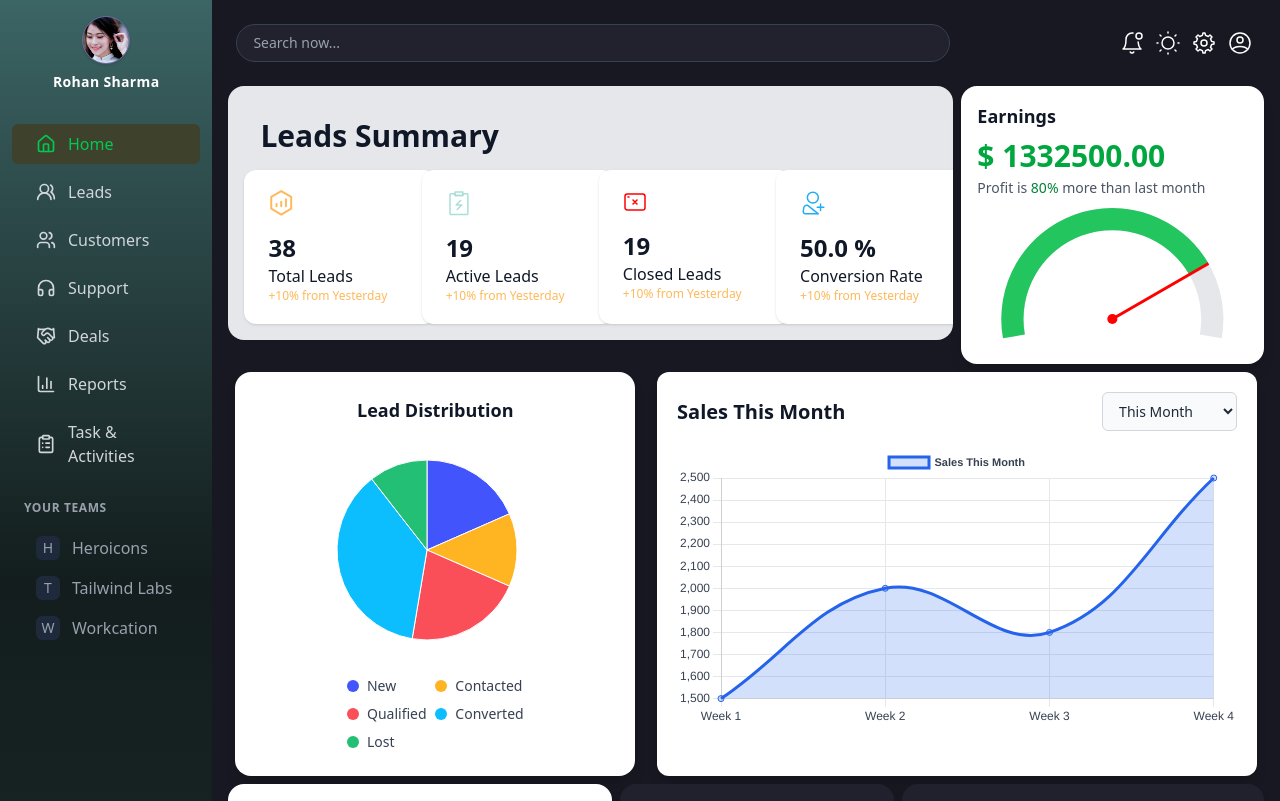
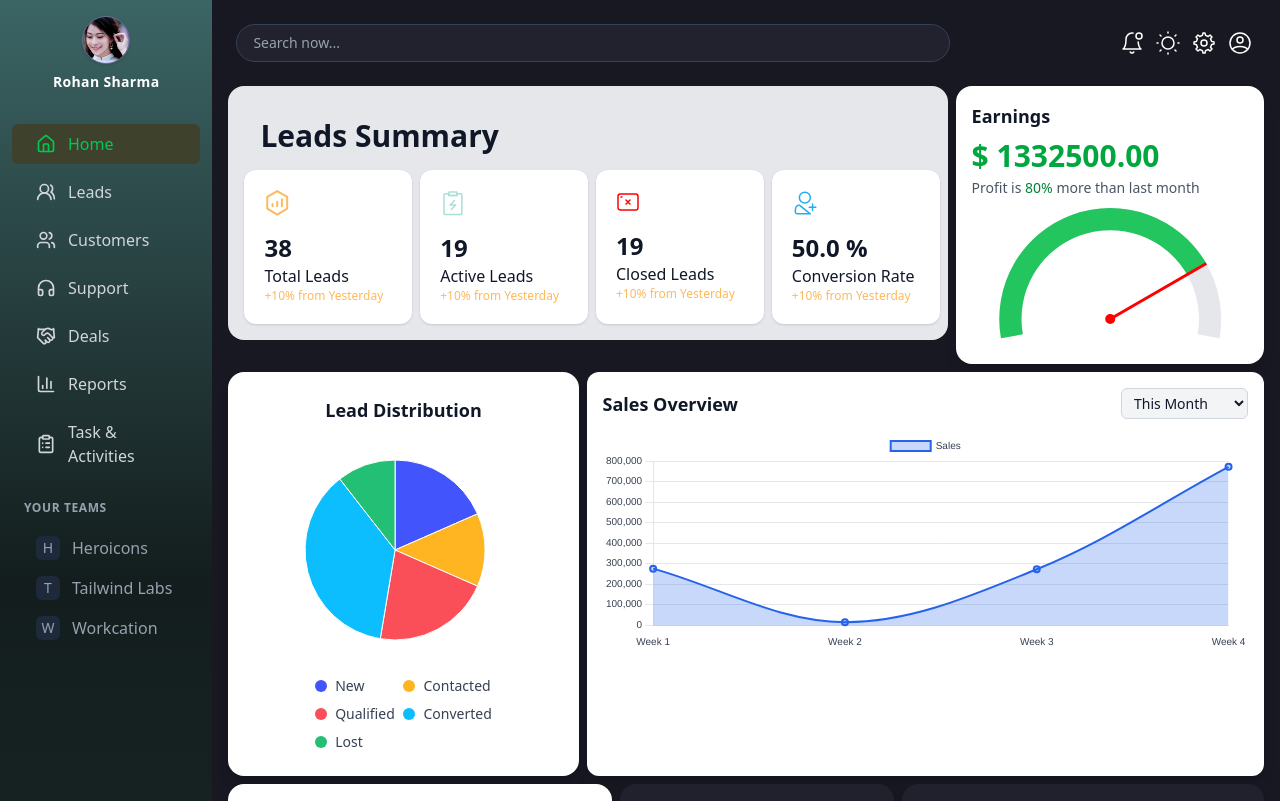
Before and after one commit to rajkumar1325/CRM-Website, a React (Vite) app: page / in a window 1280 px wide. Shown: the top 801 px of the page. Built offline with nearby package versions, Linux system fonts and the light colour scheme.

Commit message:
Fixing some minor issues inside the cards.jsx

```diff
--- a/src/assets/MockData/MockData.jsx
+++ b/src/assets/MockData/MockData.jsx
@@ -12,7 +12,6 @@
  *
  *
  */
-
 export const mockData = [
   {
     id: 267881,
@@ -23,7 +22,7 @@ export const mockData = [
     conversionDate: "2025-01-28",
     dealStatus: "active",
     receivedAmount: 1000,
-    purchaseDate : "2025-01-28",
+    purchaseDate: "2025-01-28 14:22",
   },
   {
     id: 498276,
@@ -34,8 +33,7 @@ export const mockData = [
     conversionDate: "2025-02-14",
     dealStatus: "close",
     receivedAmount: 95000,
-    purchaseDate : "2025-02-28"
-
+    purchaseDate: "2025-02-28 11:45",
   },
   {
     id: 732145,
@@ -46,7 +44,7 @@ export const mockData = [
     conversionDate: "2025-03-22",
     dealStatus: "close",
     receivedAmount: 175000,
-    purchaseDate : "2025-01-22"
+    purchaseDate: "2025-01-22 16:33",
   },
   {
     id: 812364,
@@ -57,7 +55,7 @@ export const mockData = [
     conversionDate: "2025-04-01",
     dealStatus: "close",
     receivedAmount: 140000,
-    purchaseDate : "2025-01-18"
+    purchaseDate: "2025-01-18 10:12",
   },
   {
     id: 964523,
@@ -68,7 +66,7 @@ export const mockData = [
     conversionDate: "2025-04-18",
     dealStatus: "close",
     receivedAmount: 210000,
-    purchaseDate : "2015-01-28"
+    purchaseDate: "2015-01-28 13:40",
   },
   {
     id: 174862,
@@ -79,7 +77,7 @@ export const mockData = [
     conversionDate: "2025-05-09",
     dealStatus: "close",
     receivedAmount: 88000,
-    purchaseDate : "2025-11-28"
+    purchaseDate: "2025-11-28 19:55",
   },
   {
     id: 653217,
@@ -90,7 +88,7 @@ export const mockData = [
     conversionDate: "2025-05-25",
     dealStatus: "close",
     receivedAmount: 165000,
-    purchaseDate : "2025-01-01"
+    purchaseDate: "2025-01-01 12:05",
   },
   {
     id: 762931,
@@ -101,7 +99,7 @@ export const mockData = [
     conversionDate: "2025-05-25",
     dealStatus: "active",
     receivedAmount: 0,
-    purchaseDate : "2025-01-02"
+    purchaseDate: "2025-01-02 17:50",
   },
   {
     id: 849523,
@@ -112,7 +110,7 @@ export const mockData = [
     conversionDate: "2025-05-25",
     dealStatus: "active",
     receivedAmount: 0,
-    purchaseDate : "2025-01-03"
+    purchaseDate: "2025-01-03 09:48",
   },
   {
     id: 951246,
@@ -123,7 +121,7 @@ export const mockData = [
     conversionDate: "2025-05-25",
     dealStatus: "active",
     receivedAmount: 0,
-    purchaseDate : "2025-01-04"
+    purchaseDate: "2025-01-04 18:32",
   },
   {
     id: 103852,
@@ -134,7 +132,7 @@ export const mockData = [
     conversionDate: "2024-01-15",
     dealStatus: "close",
     receivedAmount: 110000,
-    purchaseDate : "2025-01-05"
+    purchaseDate: "2025-01-05 12:59",
   },
   {
     id: 118945,
@@ -145,7 +143,7 @@ export const mockData = [
     conversionDate: "2025-05-25",
     dealStatus: "close",
     receivedAmount: 0,
-    purchaseDate : "2025-01-06"
+    purchaseDate: "2025-01-06 11:20",
   },
   {
     id: 129478,
@@ -156,7 +154,7 @@ export const mockData = [
     conversionDate: "2025-05-25",
     dealStatus: "active",
     receivedAmount: 0,
-    purchaseDate : "2025-01-07"
+    purchaseDate: "2025-01-07 15:05",
   },
   {
     id: 137592,
@@ -167,7 +165,7 @@ export const mockData = [
     conversionDate: "2025-05-25",
     dealStatus: "active",
     receivedAmount: 0,
-    purchaseDate : "2025-01-08"
+    purchaseDate: "2025-01-08 14:10",
   },
   {
     id: 148236,
@@ -178,7 +176,7 @@ export const mockData = [
     conversionDate: "2025-05-25",
     dealStatus: "active",
     receivedAmount: 0,
-    purchaseDate : "2025-06-09"
+    purchaseDate: "2025-06-09 19:45",
   },
   {
     id: 159847,
@@ -189,7 +187,7 @@ export const mockData = [
     conversionDate: "2025-05-25",
     dealStatus: "active",
     receivedAmount: 0,
-    purchaseDate : "2025-04-28"
+    purchaseDate: "2025-04-28 09:55",
   },
   {
     id: 163924,
@@ -200,7 +198,7 @@ export const mockData = [
     conversionDate: "2025-05-25",
     dealStatus: "active",
     receivedAmount: 0,
-    purchaseDate : "2025-01-10"
+    purchaseDate: "2025-01-10 13:10",
   },
   {
     id: 174658,
@@ -211,7 +209,7 @@ export const mockData = [
     conversionDate: "2024-02-20",
     dealStatus: "close",
     receivedAmount: 132000,
-    purchaseDate : "2025-02-15"
+    purchaseDate: "2025-02-15 11:42",
   },
   {
     id: 186523,
@@ -222,7 +220,7 @@ export const mockData = [
     conversionDate: "2025-05-25",
     dealStatus: "close",
     receivedAmount: 0,
-    purchaseDate : "2025-04-23"
+    purchaseDate: "2025-04-23 10:34",
   },
   {
     id: 197351,
@@ -233,7 +231,7 @@ export const mockData = [
     conversionDate: "2025-05-25",
     dealStatus: "active",
     receivedAmount: 0,
-    purchaseDate : "2021-01-28"
+    purchaseDate: "2021-01-28 14:45",
   },
   {
     id: 203467,
@@ -244,7 +242,7 @@ export const mockData = [
     conversionDate: "2025-05-25",
     dealStatus: "active",
     receivedAmount: 0,
-    purchaseDate : "2022-01-28"
+    purchaseDate: "2022-01-28 15:58",
   },
   {
     id: 219456,
@@ -255,7 +253,7 @@ export const mockData = [
     conversionDate: "2025-05-25",
     dealStatus: "active",
     receivedAmount: 0,
-    purchaseDate : "2023-01-28"
+    purchaseDate: "2023-01-28 17:20",
   },
   {
     id: 223785,
@@ -266,7 +264,7 @@ export const mockData = [
     conversionDate: "2024-03-05",
     dealStatus: "close",
     receivedAmount: 98000,
-    purchaseDate : "2011-01-28"
+    purchaseDate: "2011-01-28 13:19",
   },
   {
     id: 234871,
@@ -277,7 +275,7 @@ export const mockData = [
     conversionDate: "2025-05-25",
     dealStatus: "close",
     receivedAmount: 0,
-    purchaseDate : "2012-01-28"
+    purchaseDate: "2012-01-28 18:00",
   },
   {
     id: 247953,
@@ -288,7 +286,7 @@ export const mockData = [
     conversionDate: "2025-05-25",
     dealStatus: "active",
     receivedAmount: 0,
-    purchaseDate : "2014-01-28"
+    purchaseDate: "2014-01-28 11:35",
   },
   {
     id: 258417,
@@ -299,7 +297,7 @@ export const mockData = [
     conversionDate: "2025-05-25",
     dealStatus: "active",
     receivedAmount: 0,
-    purchaseDate : "2001-01-28"
+    purchaseDate: "2001-01-28 16:40",
   },
   {
     id: 268934,
@@ -310,7 +308,7 @@ export const mockData = [
     conversionDate: "2025-05-25",
     dealStatus: "active",
     receivedAmount: 0,
-    purchaseDate : "2002-01-28"
+    purchaseDate: "2002-01-28 14:48",
   },
   {
     id: 279846,
@@ -321,7 +319,7 @@ export const mockData = [
     conversionDate: "2025-01-28",
     dealStatus: "active",
     receivedAmount: 15000,
-    purchaseDate : "2003-01-28"
+    purchaseDate: "2003-01-28 10:50",
   },
   {
     id: 289561,
@@ -332,7 +330,7 @@ export const mockData = [
     conversionDate: "2025-02-14",
     dealStatus: "close",
     receivedAmount: 12000,
-    purchaseDate : "2004-01-28"
+    purchaseDate: "2004-01-28 09:55",
   },
   {
     id: 299817,
@@ -343,7 +341,7 @@ export const mockData = [
     conversionDate: "2025-03-22",
     dealStatus: "active",
     receivedAmount: 18000,
-    purchaseDate : "2005-01-28"
+    purchaseDate: "2005-01-28 12:12",
   },
   {
     id: 306784,
@@ -354,7 +352,7 @@ export const mockData = [
     conversionDate: "2025-04-01",
     dealStatus: "close",
     receivedAmount: 20000,
-    purchaseDate : "2006-01-28"
+    purchaseDate: "2006-01-28 15:18",
   },
   {
     id: 312958,
@@ -365,7 +363,7 @@ export const mockData = [
     conversionDate: "2025-04-18",
     dealStatus: "active",
     receivedAmount: 22000,
-    purchaseDate : "2007-01-28"
+    purchaseDate: "2007-01-28 11:30",
   },
   {
     id: 324879,
@@ -376,7 +374,7 @@ export const mockData = [
     conversionDate: "2025-05-25",
     dealStatus: "active",
     receivedAmount: 0,
-    purchaseDate : "2008-01-28"
+    purchaseDate: "2008-01-28 19:33",
   },
   {
     id: 336512,
@@ -387,7 +385,7 @@ export const mockData = [
     conversionDate: "2025-05-25",
     dealStatus: "close",
     receivedAmount: 0,
-    purchaseDate : "2025-03-28"
+    purchaseDate: "2025-03-28 18:30",
   },
   {
     id: 347916,
@@ -398,7 +396,7 @@ export const mockData = [
     conversionDate: "2024-01-15",
     dealStatus: "close",
     receivedAmount: 14000,
-    purchaseDate : "2025-01-29"
+    purchaseDate: "2025-11-10 20:40",
   },
   {
     id: 358724,
@@ -409,7 +407,7 @@ export const mockData = [
     conversionDate: "2025-05-25",
     dealStatus: "close",
     receivedAmount: 0,
-    purchaseDate : "2025-01-30"
+    purchaseDate: "2025-11-04 11:55",
   },
   {
     id: 369528,
@@ -420,7 +418,7 @@ export const mockData = [
     conversionDate: "2025-05-25",
     dealStatus: "close",
     receivedAmount: 0,
-    purchaseDate : "2025-01-31"
+    purchaseDate: "2025-01-31 14:25",
   },
   {
     id: 372814,
@@ -431,7 +429,7 @@ export const mockData = [
     conversionDate: "2024-02-20",
     dealStatus: "close",
     receivedAmount: 17500,
-    purchaseDate : "2025-06-22"
+    purchaseDate: "2025-06-22 16:45",
   },
 ];
 
@@ -452,10 +450,10 @@ export const customersData = [
     phone: "+1 (555) 123-4567",
     email: "john.doe@acmecorp.com",
     product: "CRM Pro Subscription",
-    purchaseDate: "2025-08-10",
+    purchaseDate: "2024-08-10",
     purchaseTime: "10:30",
     status: "Active",
-    value: 1200,
+    value: 12000,
     profilePhoto: null,
   },
   {
@@ -466,7 +464,7 @@ export const customersData = [
     phone: "+1 (650) 555-2412",
     email: "sarah.kim@innovate.inc",
     product: "Analytics Suite",
-    purchaseDate: "2025-07-22",
+    purchaseDate: "2023-07-22",
     purchaseTime: "14:05",
     status: "closed",
     value: 4500,
--- a/src/assets/components/Dashboard/Cards/Cards.jsx
+++ b/src/assets/components/Dashboard/Cards/Cards.jsx
@@ -21,11 +21,18 @@ export default function Cards({ isDark = "" }) {
   // conversion rate
   const ConversionRate = (ClosedLeads / TotalLeads) * 100;
 
-  // individual card style shared among all
-  const cardStyle = `flex justify-center item-center w-full  md:w-[12em] rounded-xl     ${
+  // individual card, Outer-style .......shared among all
+  const cardStyle = `flex justify-center item-center w-full  md:w-[10.5em] rounded-xl
+    ${
     isDark ? "bg-[#171821] text-white" : "bg-white text-gray-900 shadow"
-  }
+    }
 `;
+
+  // inner container Styling------- shared styling
+    const individualtemStyle = 'w-[9em] m-5 flex md:flex-col ';
+
+
+
 
   return (
     <>
@@ -41,7 +48,7 @@ export default function Cards({ isDark = "" }) {
 
           {/* individual items */}
           <div className={cardStyle}>
-            <div className="w-[9em] m-5 flex md:flex-col ">
+            <div className= {individualtemStyle}>
               <div className="mb-4 mr-4 flex items-center">
                 <Card1 />
               </div>
@@ -59,7 +66,7 @@ export default function Cards({ isDark = "" }) {
 
 
           <div className={cardStyle}>
-            <div className="w-[9em] m-5  flex   md:flex-col">
+            <div className={individualtemStyle}>
               <div className="mb-4 mr-4 flex items-center">
                 <Active />
               </div>
@@ -75,7 +82,7 @@ export default function Cards({ isDark = "" }) {
 
 
           <div className={cardStyle}>
-            <div className="w-[9em] m-5 flex md:flex-col">
+            <div className={individualtemStyle}>
               <div className="mb-4 mr-4 flex items-center">
                 <Close />
               </div>
@@ -91,7 +98,7 @@ export default function Cards({ isDark = "" }) {
 
 
           <div className={cardStyle}>
-            <div className="w-[9em] m-5 flex md:flex-col">
+            <div className={individualtemStyle}>
               <div className="mb-4 mr-4 flex items-center">
                 <Converted />
               </div>
--- a/src/assets/components/Dashboard/Dashboard.jsx
+++ b/src/assets/components/Dashboard/Dashboard.jsx
@@ -16,7 +16,7 @@ export default function Dashboard() {
     <>
 
                   <div className='flex flex-col md:flex-row gap-2 mt-4'>
-                     <div className='max-w-7/10'>
+                     <div className='w-7/10'>
                         <Cards darkMode={true}/>
                      </div>
 
--- a/src/assets/components/Dashboard/SalesChart/SalesChart.jsx
+++ b/src/assets/components/Dashboard/SalesChart/SalesChart.jsx
@@ -1,92 +1,192 @@
-import React, { useState } from "react";
+import React, { useMemo, useState } from "react";
 import { Line } from "react-chartjs-2";
+import { mockData } from "../../../MockData/MockData";
 
+// Chart.js modules
 import {
   Chart as ChartJS,
   CategoryScale,
   LinearScale,
   PointElement,
   LineElement,
-  Title,
+  Filler,
   Tooltip,
   Legend,
 } from "chart.js";
 
-// Register line chart components
-ChartJS.register(CategoryScale, LinearScale, PointElement, LineElement, Title, Tooltip, Legend);
+ChartJS.register(CategoryScale, LinearScale, PointElement, LineElement, Filler, Tooltip, Legend);
 
-// Sample Data
-const salesData = {
-  today: {
-    labels: ["9 AM", "12 PM", "3 PM", "6 PM", "9 PM"],
-    data: [150, 200, 180, 250, 220],
-    label: "Today's Sales",
-  },
-  thisMonth: {
-    labels: ["Week 1", "Week 2", "Week 3", "Week 4"],
-    data: [1500, 2000, 1800, 2500],
-    label: "Sales This Month",
-  },
-  thisYear: {
-    labels: ["Jan", "Feb", "Mar", "Apr", "May", "Jun", "Jul"],
-    data: [4000, 6000, 5000, 7000, 9000, 8500, 10000],
-    label: "Sales This Year",
-  },
-  previousYear: {
-    labels: ["Q1", "Q2", "Q3", "Q4"],
-    data: [8000, 9500, 9000, 11000],
-    label: "Previous Year's Sales",
-  },
-  last5Years: {
-    labels: ["2020", "2021", "2022", "2023", "2024"],
-    data: [20000, 25000, 28000, 30000, 35000],
-    label: "Sales (Previous 5 Years)",
-  },
+// ---- Helper: Format date → weekday name
+const getWeekday = (dateStr) => {
+  return new Date(dateStr).toLocaleDateString("en-US", { weekday: "short" });
 };
 
-export default function SalesChart({ darkMode  }) {
+// ---- Helper: get week number of a month
+const getWeekNumber = (dateStr) => {
+  const date = new Date(dateStr);
+  return Math.ceil(date.getDate() / 7);
+};
 
+// ---- Helper: group total sales per year
+const sumByYear = (year) => {
+  return mockData
+    .filter((x) => new Date(x.purchaseDate).getFullYear() === year)
+    .reduce((acc, cur) => acc + (cur.receivedAmount || 0), 0);
+};
+
+export default function SalesChart({ darkMode }) {
   const [filter, setFilter] = useState("thisMonth");
 
-  const handleChange = (event) => setFilter(event.target.value);
+  // ------------------------
+  // 🔵 DATA PREPARATION
+  // ------------------------
+  const computedData = useMemo(() => {
+    switch (filter) {
+      case "today": {
+        // group by weekday
+        const dayTotals = {};
+        mockData.forEach((sale) => {
+          const day = getWeekday(sale.purchaseDate);
+          dayTotals[day] = (dayTotals[day] || 0) + (sale.receivedAmount || 0);
+        });
 
-  // Chart Data
+        const labels = Object.keys(dayTotals);
+        const values = Object.values(dayTotals);
+
+        return {
+          labels,
+          data: values,
+          tooltipLabel: (label, value) => `${label}: $${value.toLocaleString()}`,
+        };
+      }
+
+      case "thisMonth": {
+        const weeks = [0, 0, 0, 0];
+        mockData.forEach((sale) => {
+          const week = getWeekNumber(sale.purchaseDate);
+          if (week <= 4) weeks[week - 1] += sale.receivedAmount || 0;
+        });
+
+        return {
+          labels: ["Week 1", "Week 2", "Week 3", "Week 4"],
+          data: weeks,
+          tooltipLabel: (label, value) => `${label}: $${value.toLocaleString()}`,
+        };
+      }
+
+      case "thisYear": {
+        const months = new Array(12).fill(0);
+
+        mockData.forEach((sale) => {
+          const m = new Date(sale.purchaseDate).getMonth();
+          months[m] += sale.receivedAmount || 0;
+        });
+
+        return {
+          labels: ["Jan","Feb","Mar","Apr","May","Jun","Jul","Aug","Sep","Oct","Nov","Dec"],
+          data: months,
+          tooltipLabel: (label, value) => `${label}: $${value.toLocaleString()}`,
+        };
+      }
+
+      case "previousYear": {
+        const year = new Date().getFullYear() - 1;
+
+        const q = [0, 0, 0, 0]; // Q1-Q4
+
+        mockData.forEach((sale) => {
+          const d = new Date(sale.purchaseDate);
+          if (d.getFullYear() !== year) return;
+
+          const month = d.getMonth();
+          const quarter = Math.floor(month / 3);
+          q[quarter] += sale.receivedAmount || 0;
+        });
+
+        return {
+          labels: ["Q1", "Q2", "Q3", "Q4"],
+          data: q,
+          tooltipLabel: (label, value) => `${label}: $${value.toLocaleString()}`,
+        };
+      }
+
+      case "last5Years": {
+        const currentYear = new Date().getFullYear();
+        const labels = [];
+        const values = [];
+
+        for (let y = currentYear; y >= currentYear - 4; y--) {
+          labels.unshift(`${y}`);
+          values.unshift(sumByYear(y));
+        }
+
+        return {
+          labels,
+          data: values,
+          tooltipLabel: (label, value) => `Sales in ${label}: $${value.toLocaleString()}`,
+        };
+      }
+
+      default:
+        return { labels: [], data: [] };
+    }
+  }, [filter]);
+
+  // ------------------------
+  // 🎨 CHART CONFIG
+  // ------------------------
   const chartData = {
-    labels: salesData[filter].labels,
+    labels: computedData.labels,
     datasets: [
       {
-        label: salesData[filter].label,
-        data: salesData[filter].data,
-        tension: 0.4,
+        label: "Sales",
+        data: computedData.data,
+        borderWidth: 2,
+        tension: 0.35,
         fill: true,
         borderColor: darkMode ? "#4ADE80" : "#2563EB",
         backgroundColor: darkMode
-          ? "rgba(74, 222, 128, 0.2)"
-          : "rgba(37, 99, 235, 0.2)",
+          ? "rgba(74, 222, 128, 0.25)"
+          : "rgba(37, 99, 235, 0.25)",
+        pointRadius: 3,
+        pointHoverRadius: 5,
       },
     ],
   };
 
-  // Chart Options
   const chartOptions = {
     responsive: true,
+    maintainAspectRatio: false, // allows responsive height
     plugins: {
       legend: {
-        position: "top",
         labels: {
           color: darkMode ? "#D1D5DB" : "#374151",
-          font: { size: 11, weight: "bold" },
+          font: { size: 10 },
+        },
+      },
+      tooltip: {
+        callbacks: {
+          label: (ctx) =>
+            computedData.tooltipLabel(ctx.label, ctx.parsed.y || 0),
         },
       },
     },
     scales: {
       x: {
-        ticks: { color: darkMode ? "#D1D5DB" : "#374151" },
-        grid: { color: darkMode ? "#333" : "#E5E7EB" },
+        ticks: {
+          color: darkMode ? "#D1D5DB" : "#374151",
+          font: { size: 10 }, // responsive text
+        },
+        grid: { display: false },
       },
       y: {
-        ticks: { color: darkMode ? "#D1D5DB" : "#374151" },
-        grid: { color: darkMode ? "#333" : "#E5E7EB" },
+        ticks: {
+          color: darkMode ? "#D1D5DB" : "#374151",
+          font: { size: 10 },
+        },
+        grid: {
+          color: darkMode ? "rgba(255,255,255,0.1)" : "#e5e7eb",
+        },
       },
     },
   };
@@ -94,30 +194,28 @@ export default function SalesChart({ darkMode  }) {
   return (
     <div
       className={`
-        w-full h-auto md:w-[50%] lg:w-[600px]
-        p-4 sm:p-5 rounded-xl shadow-lg
-        transition-all duration-500
-        ${darkMode ? "bg-[#21222D] text-gray-100" : "bg-white text-gray-900"}
+        w-full max-w-full
+        p-3 sm:p-4
+        rounded-xl shadow-lg
+        transition-all duration-300
+        ${darkMode ? "bg-[#21222D] text-gray-200" : "bg-white text-gray-900"}
       `}
     >
       {/* Header */}
-      <div className="flex justify-between items-center mb-4 gap-3">
-        <h2 className="text-lg font-semibold sm:text-xl">
-          {salesData[filter].label}
+      <div className="flex justify-between items-center mb-3">
+        <h2 className="text-sm sm:text-base md:text-lg font-semibold">
+          Sales Overview
         </h2>
 
         <select
+          className={`
+            text-xs sm:text-sm px-2 py-1 rounded-md border
+            ${darkMode ? "bg-gray-700 border-gray-600" : "bg-gray-100 border-gray-300"}
+          `}
           value={filter}
-          onChange={handleChange}
-          className={`
-            border rounded-md text-sm px-3 py-2 transition
-            ${darkMode
-              ? "bg-gray-700 border-gray-600 text-gray-100 focus:ring-blue-500"
-              : "bg-gray-50 border-gray-300 text-gray-800 focus:ring-green-500"
-            }
-          `}
+          onChange={(e) => setFilter(e.target.value)}
         >
-          <option value="today">Today's Sales</option>
+          <option value="today">Today</option>
           <option value="thisMonth">This Month</option>
           <option value="thisYear">This Year</option>
           <option value="previousYear">Previous Year</option>
@@ -125,8 +223,13 @@ export default function SalesChart({ darkMode  }) {
         </select>
       </div>
 
-      {/* Chart */}
-      <div className="w-full">
+      {/* Chart Container */}
+      <div
+        className="w-full"
+        style={{
+          height: "220px",          // mobile
+        }}
+      >
         <Line data={chartData} options={chartOptions} />
       </div>
     </div>
```
